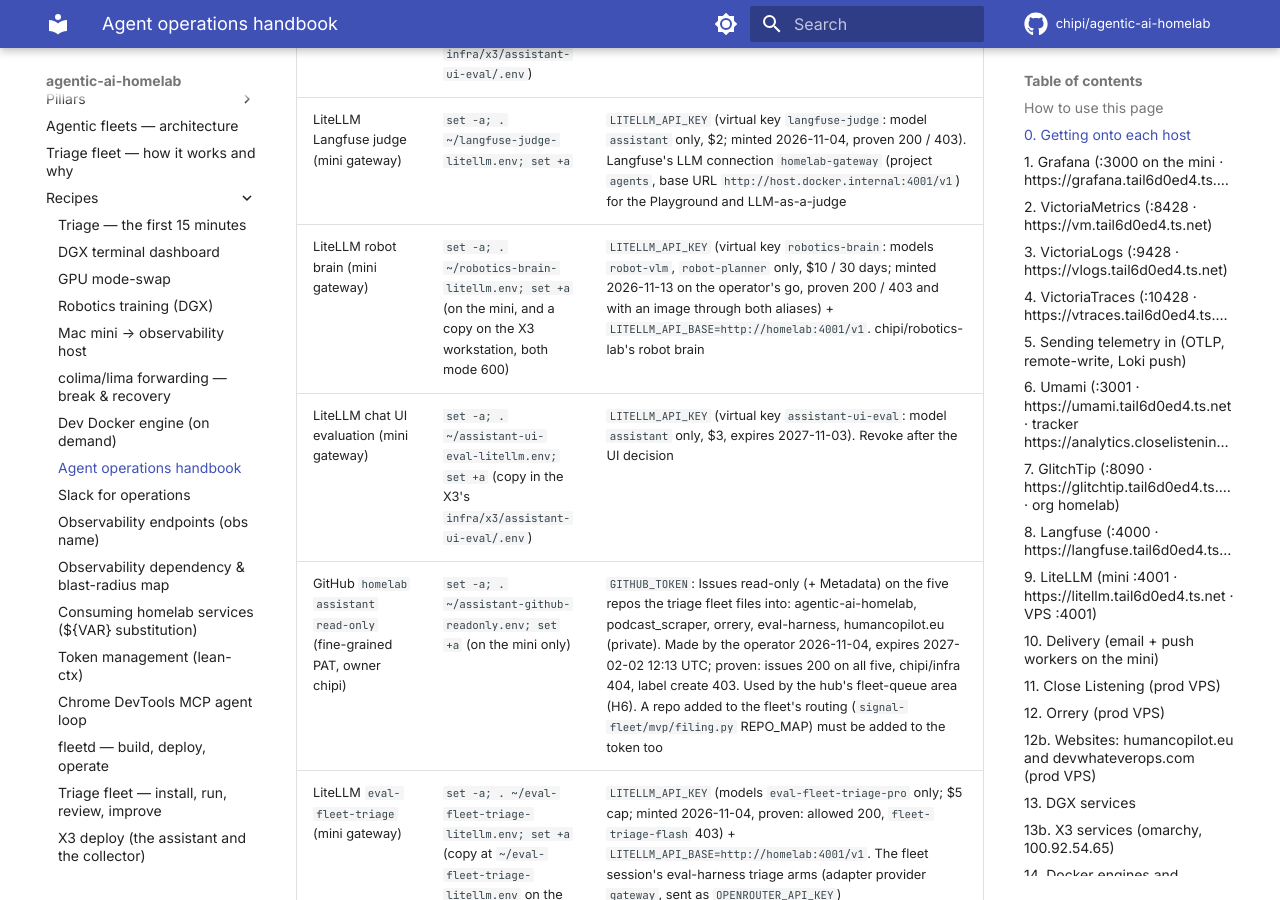
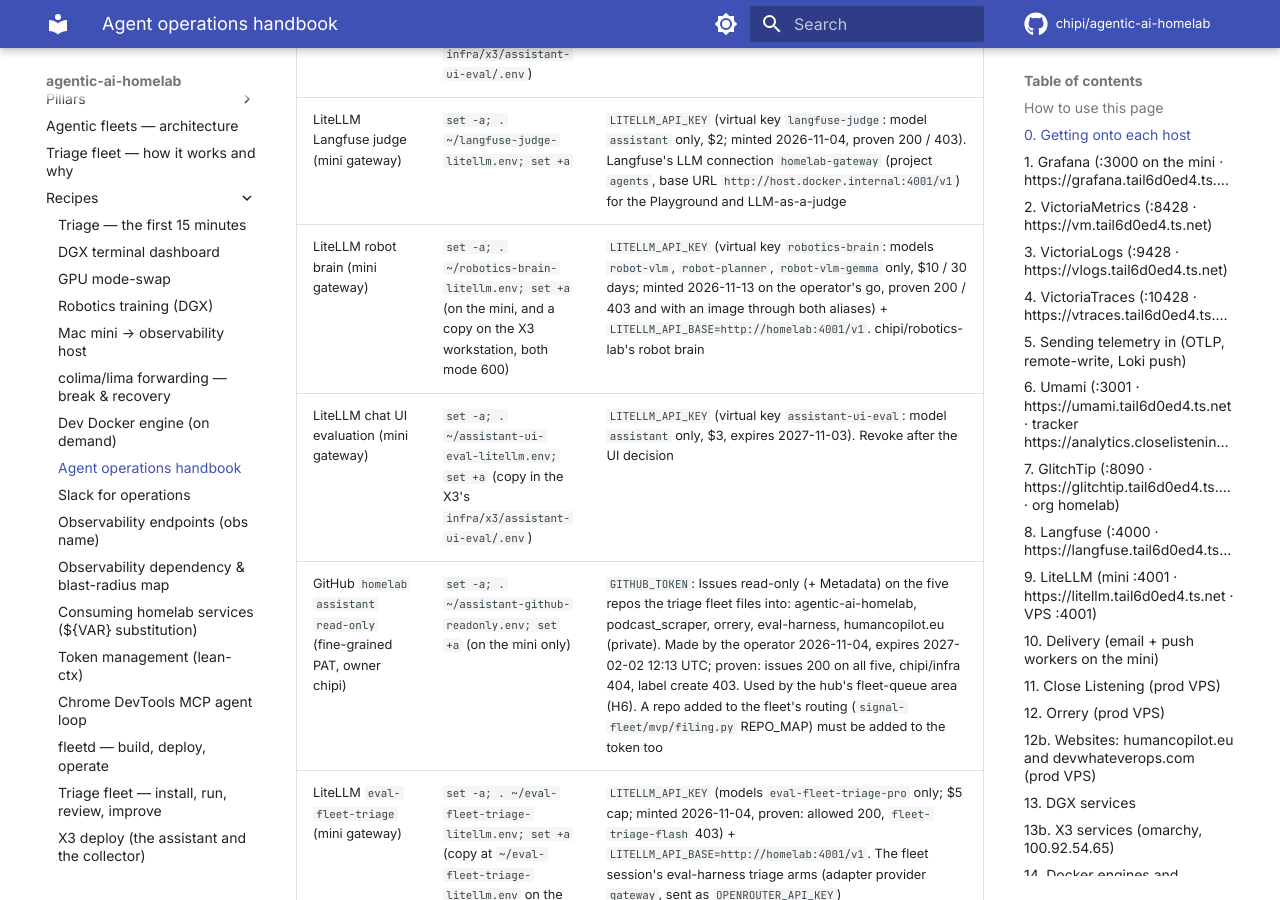
Before and after one commit to chipi/agentic-ai-homelab, an MkDocs documentation site: the page built from docs/recipes/agent-access.md, in a window 1280 px wide and 900 px high, scrolled down 3605 px. Built offline with MkDocs 1.6.1 and Material for MkDocs 9.7.7, drawn with Linux system fonts in a browser that asks for light colours; comment, search, counter and statistics services are not loaded.

Commit message:
litellm: robot-vlm-gemma, the robot brain's second open-weight model to compare
Operator's go, 2026-11-13: google/gemma-4-26b-a4b-it (Gemma 4 26B-A4B,
4B active, open weights, vision and tools) beside robot-vlm's
Qwen3-VL-30B-A3B, on the eval OpenRouter key. Added at runtime with
/model/new (no restart) and put on the robotics-brain key, still
$10 / 30d: /key/info lists robot-vlm, robot-planner, robot-vlm-gemma.
An image through the brain's key: "A red square." in 0.93 s (one call).
The config parses: YAML PASS, no duplicate aliases.

Co-Authored-By: Claude Opus 5.5 <noreply@anthropic.com>
Claude-Session: https://claude.ai/code/session_014cvkLDhZiuT6G7yUUfGC4i

```diff
--- a/docs/recipes/agent-access.md
+++ b/docs/recipes/agent-access.md
@@ -64,7 +64,7 @@ Do not create logins, publish ports or change groups to "get access".
 | LiteLLM Grafana LLM app (mini gateway) | `set -a; . ~/grafana-llm-litellm.env; set +a` (copy as `GRAFANA_LLM_LITELLM_KEY` in `infra/observability/backend/.env`) | `LITELLM_API_KEY` (virtual key `grafana-llm`: model `assistant` only, $2; minted 2026-11-04, proven 200 / 403). Grafana's LLM app (`provisioning/plugins/grafana-llm-app.yaml`) |
 | GlitchTip `assistant chat read-only` (token id 10) | `set -a; . ~/assistant-glitchtip-readonly.env; set +a` (copy as `ASSISTANT_GLITCHTIP_TOKEN` in the X3's `infra/x3/assistant-ui-eval/.env`) | `GLITCHTIP_TOKEN` (event:read, project:read, org:read; minted 2026-11-04, proven: issue list 200, resolve 403). The chat UIs' GlitchTip tool (`infra/homelab-home/glitchtip-openapi.json`) |
 | LiteLLM Langfuse judge (mini gateway) | `set -a; . ~/langfuse-judge-litellm.env; set +a` | `LITELLM_API_KEY` (virtual key `langfuse-judge`: model `assistant` only, $2; minted 2026-11-04, proven 200 / 403). Langfuse's LLM connection `homelab-gateway` (project `agents`, base URL `http://host.docker.internal:4001/v1`) for the Playground and LLM-as-a-judge |
-| LiteLLM robot brain (mini gateway) | `set -a; . ~/robotics-brain-litellm.env; set +a` (on the mini, and a copy on the X3 workstation, both mode 600) | `LITELLM_API_KEY` (virtual key `robotics-brain`: models `robot-vlm`, `robot-planner` only, $10 / 30 days; minted 2026-11-13 on the operator's go, proven 200 / 403 and with an image through both aliases) + `LITELLM_API_BASE=http://homelab:4001/v1`. chipi/robotics-lab's robot brain |
+| LiteLLM robot brain (mini gateway) | `set -a; . ~/robotics-brain-litellm.env; set +a` (on the mini, and a copy on the X3 workstation, both mode 600) | `LITELLM_API_KEY` (virtual key `robotics-brain`: models `robot-vlm`, `robot-planner`, `robot-vlm-gemma` only, $10 / 30 days; minted 2026-11-13 on the operator's go, proven 200 / 403 and with an image through both aliases) + `LITELLM_API_BASE=http://homelab:4001/v1`. chipi/robotics-lab's robot brain |
 | LiteLLM chat UI evaluation (mini gateway) | `set -a; . ~/assistant-ui-eval-litellm.env; set +a` (copy in the X3's `infra/x3/assistant-ui-eval/.env`) | `LITELLM_API_KEY` (virtual key `assistant-ui-eval`: model `assistant` only, $3, expires 2027-11-03). Revoke after the UI decision |
 | GitHub `homelab assistant read-only` (fine-grained PAT, owner chipi) | `set -a; . ~/assistant-github-readonly.env; set +a` (on the mini only) | `GITHUB_TOKEN`: Issues read-only (+ Metadata) on the five repos the triage fleet files into: agentic-ai-homelab, podcast_scraper, orrery, eval-harness, humancopilot.eu (private). Made by the operator 2026-11-04, expires 2027-02-02 12:13 UTC; proven: issues 200 on all five, chipi/infra 404, label create 403. Used by the hub's fleet-queue area (H6). A repo added to the fleet's routing (`signal-fleet/mvp/filing.py` REPO_MAP) must be added to the token too |
 | LiteLLM `eval-fleet-triage` (mini gateway) | `set -a; . ~/eval-fleet-triage-litellm.env; set +a` (copy at `~/eval-fleet-triage-litellm.env` on the X3 workstation, mode 600) | `LITELLM_API_KEY` (models `eval-fleet-triage-pro` only; $5 cap; minted 2026-11-04, proven: allowed 200, `fleet-triage-flash` 403) + `LITELLM_API_BASE=http://homelab:4001/v1`. The fleet session's eval-harness triage arms (adapter provider `gateway`, sent as `OPENROUTER_API_KEY`) |
```
Also changed, not shown: infra/litellm/README.md (+1 -1 lines), 1 other file.
